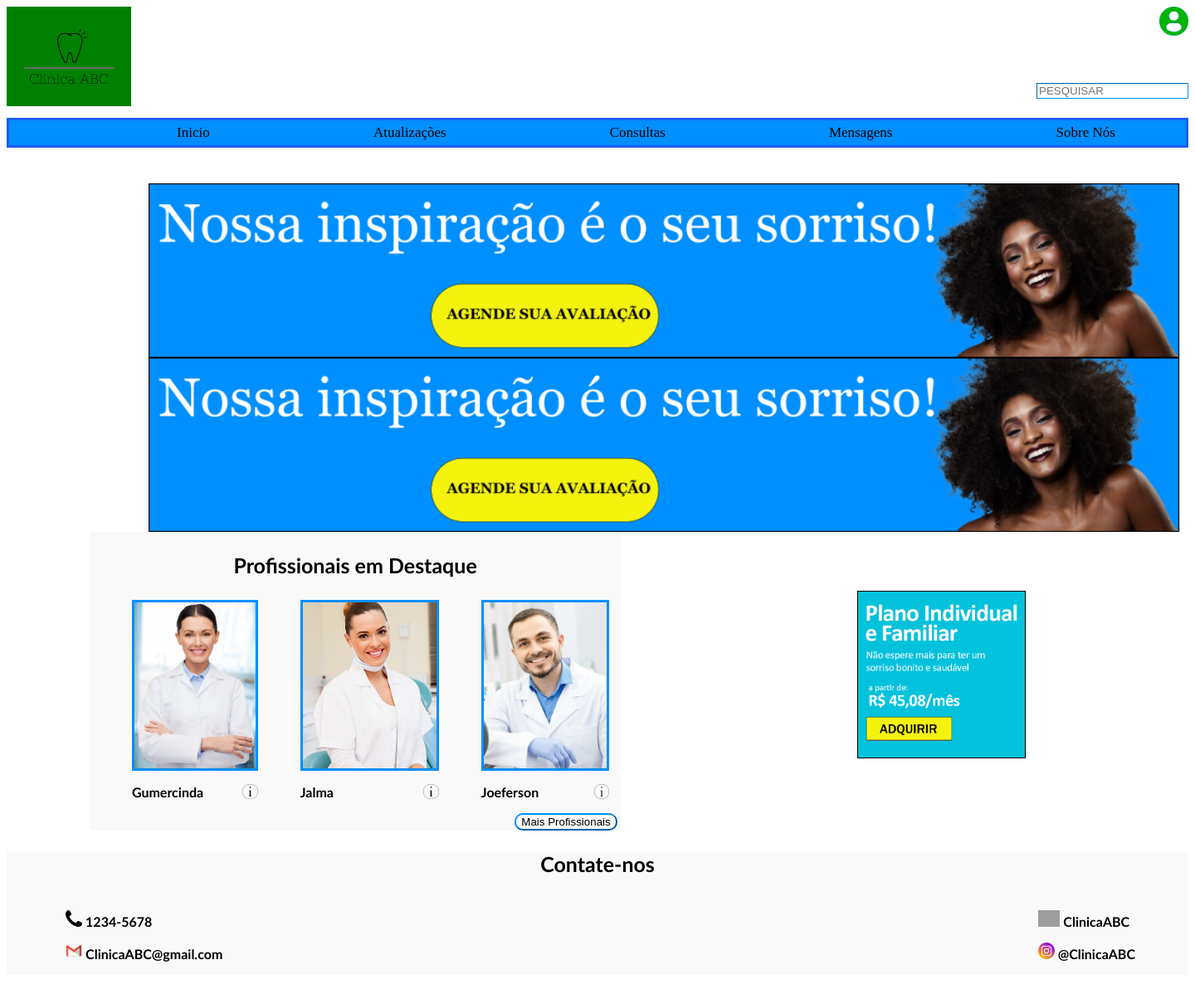
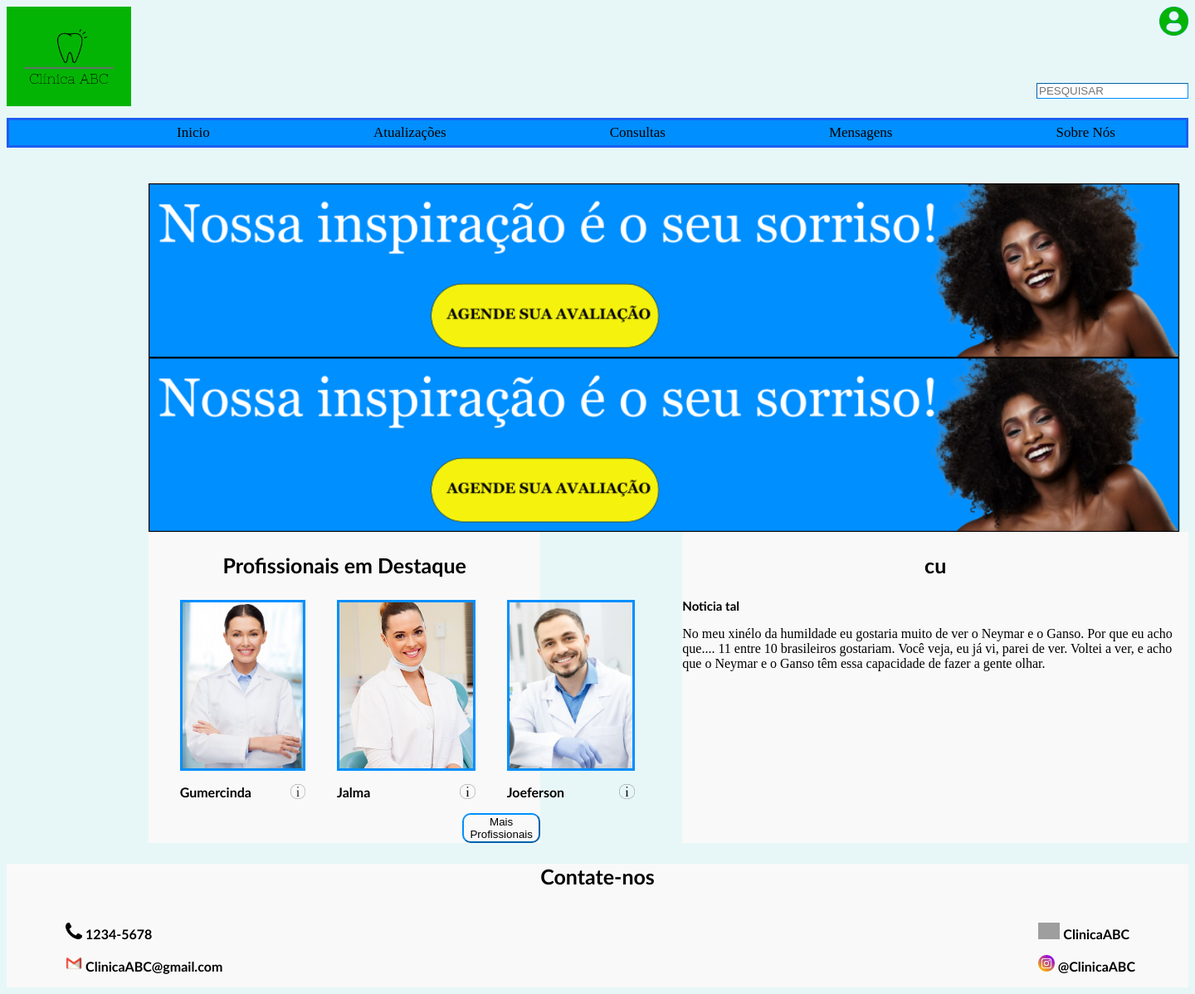
Before and after one commit to azevedoVine/Clinica-, a PHP site: page / in a window 1440 px wide. Shown: the whole page at 83% size. Before the commit the page ends 1159 px from the top, so only its background shows below. Run offline with PHP 8.4, Linux system fonts and the light colour scheme; some libraries are stand-ins or nearby versions; grey boxes are pictures that could not be loaded.

Commit message:
Final da aula - 15/07

```diff
--- a/Usuário/assets/css/style.css
+++ b/Usuário/assets/css/style.css
@@ -1,13 +1,14 @@
 body{
 	font-family: Franklin Gothic Book;
 	font-size: 20 px;
+	background-color: rgb(231, 247, 247);
 }
 
 #logo{
 
 	 width:150px;
 	 height:120px;
-	 background-color:green;
+	 background-color:#04B404;
 	 text-align:center;
 }
 #procurar-box{
@@ -115,7 +116,7 @@ a:hover{
 .fundo{
 	background-color:#f9f9f9ff;
 	width: 45%;
-	margin-left: 7%;
+	margin-left: 12%;
 }
 
 #propaganda{
@@ -136,6 +137,11 @@ a:hover{
 	font-family: Franklin Gothic Book, Calibri;
 	text-align: center;
 	font-size: 25px;
+}
+
+.sub-titulo{
+	font-family: Franklin Gothic Book, Calibri;
+	font-size: 15px;
 }
 
 .negrito{
@@ -174,3 +180,10 @@ footer{
 	background-color: #008FFF;
 	color: white;
 }
+
+.atualizacoes-atalho{
+	background-color: #f9f9f9ff;
+	margin-left:12%;
+	word-wrap: break-word:
+	width:300px;
+}
--- a/Usuário/index.html
+++ b/Usuário/index.html
@@ -72,10 +72,19 @@
 				</div>
 				<button class='vejamais' action="dentistas.php">Mais Profissionais</button>
 			</div>
-				<div id="propaganda">
+
+			<div class="atualizacoes-atalho">
+
+				<p class="titulo negrito">cu</p>
+				<p class="sub-titulo negrito">Noticia tal</p>
+				<p>No meu xinélo da humildade eu gostaria muito de ver o Neymar e o Ganso. Por que eu acho que.... 11 entre 10 brasileiros gostariam. Você veja, eu já vi, parei de ver. Voltei a ver, e acho que o Neymar e o Ganso têm essa capacidade de fazer a gente olhar.
+					</p>
+
+			</div>
+				<!--<div id="propaganda">
 					<img src="assets/img/propaganda-plano.png" height="200">
-				</div>
-				</div>
+				</div>-->
+			</div>
 
 		</section>
 		<footer><p class="titulo negrito">Contate-nos</p>
```
